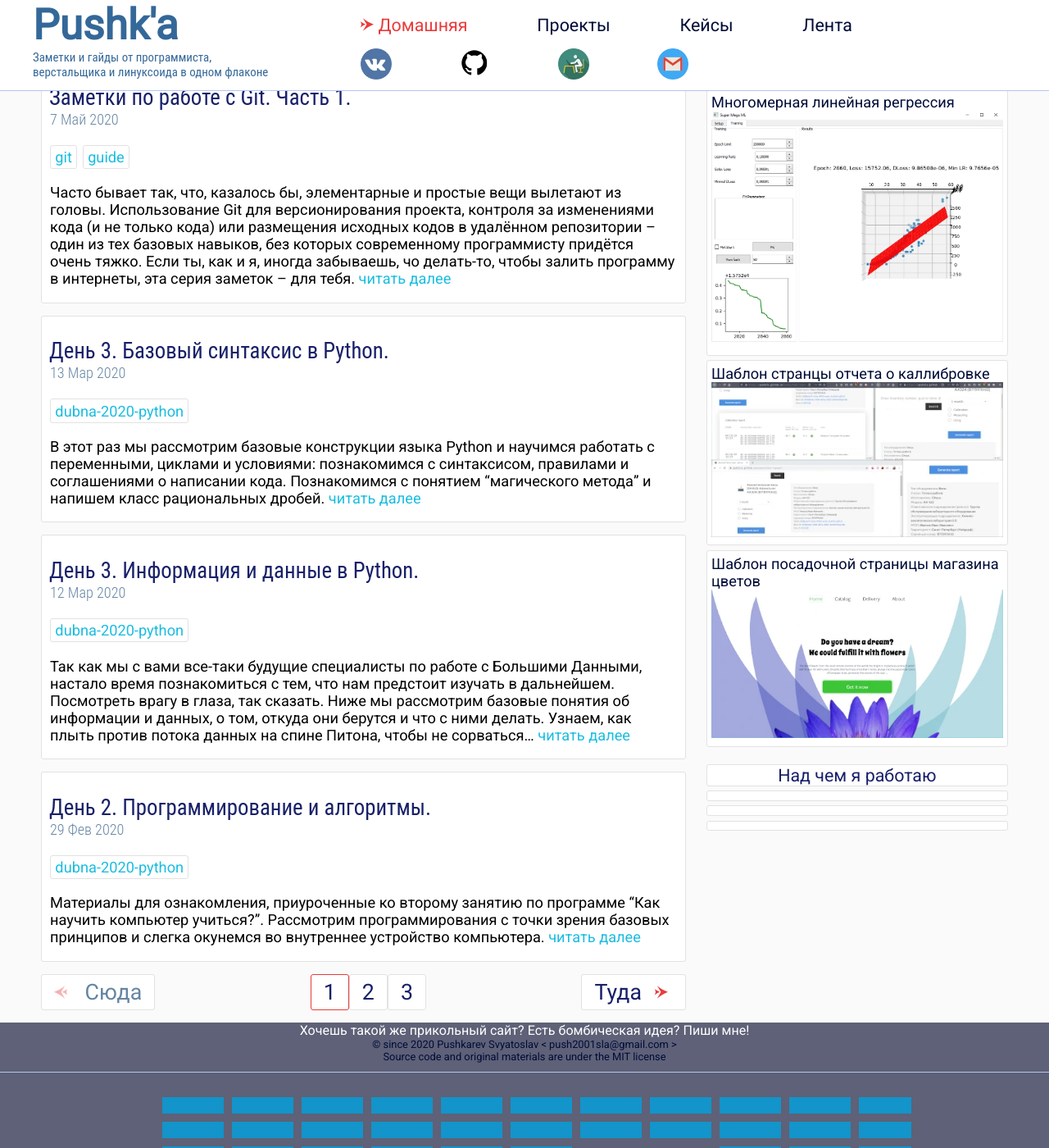
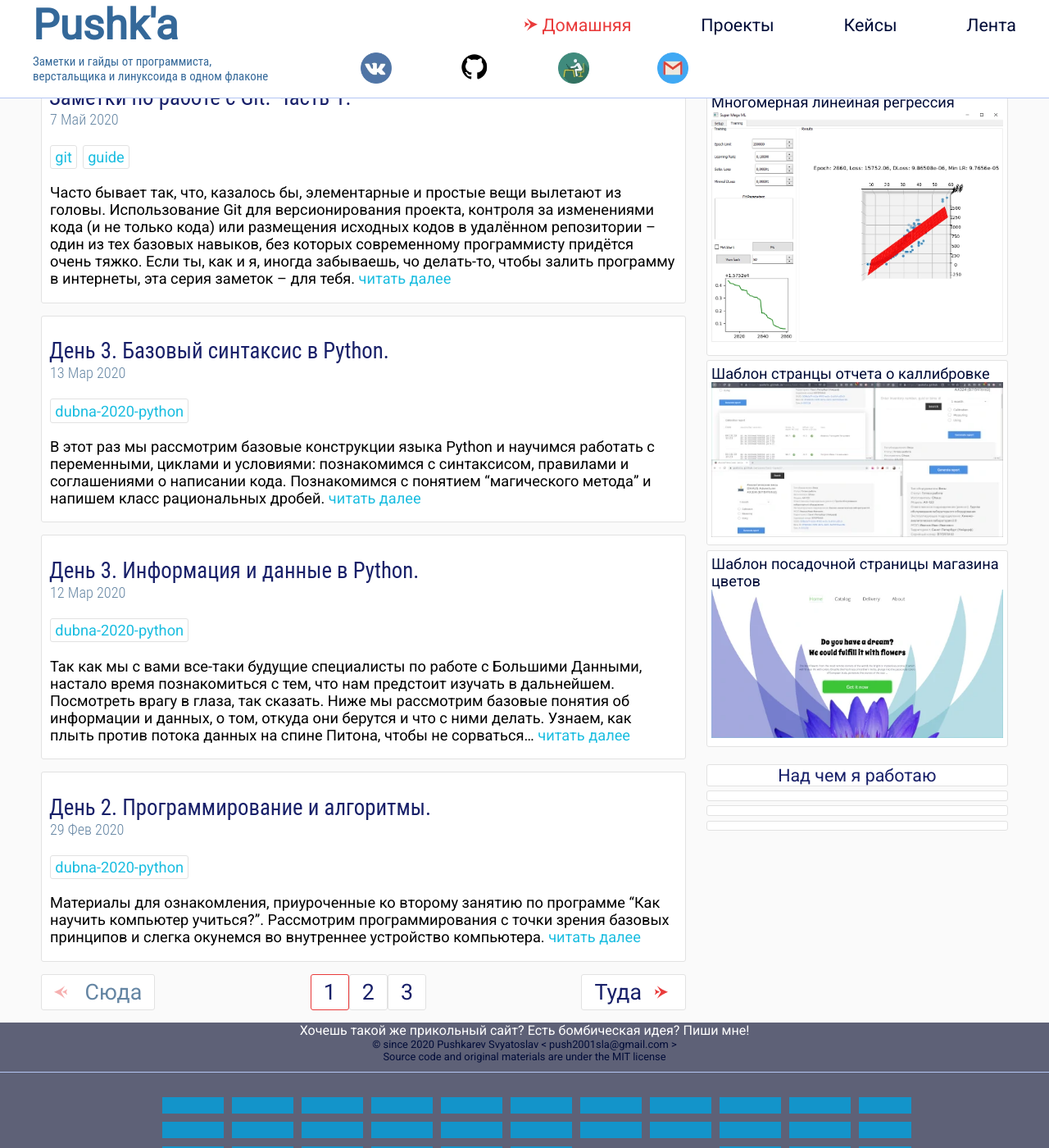
Before and after one commit to slavakievsky/slavakievsky.github.io, a Jekyll site: the page built from index.html, in a window 1280 px wide and 1400 px high. Shown: the whole window at 82% size. Built offline with Jekyll 4.4.1, drawn with Linux system fonts in a browser that asks for light colours; the list of posts is cut into pages by our own code.

Commit message:
(Fix) minor fixes...

```diff
--- a/_sass/footer.sass
+++ b/_sass/footer.sass
@@ -23,5 +23,8 @@
     visibility: hidden
 
 @media (hover: none) and (pointer: coarse)
+  .footer
+    &__head
+      border: none
   .footer__game .game__canvas
     visibility: hidden
--- a/_sass/header.sass
+++ b/_sass/header.sass
@@ -1,6 +1,6 @@
-$header__height: 50px
+$header__height: 55px
 $header__height_touch: 6rem
-$header__height_pulldown: 61px
+$header__height_pulldown: 65px
 $header__z: 100
 $header__z_pulldown: 99
 
@@ -33,7 +33,7 @@ $header__z_pulldown: 99
   h1
     grid-column: 1/1
   &__nav
-    grid-column: 3/6
+    grid-column: 4/7
     display: flex
     justify-content: space-between
     align-items: center
@@ -60,14 +60,17 @@ $header__z_pulldown: 99
       width: 38px
       height: 38px
 
+@media screen and (max-width: $breakpoint2)
+  .header
+    &__nav
+      grid-column: 3/7
+
 @media screen and (max-width: $breakpoint3)
   .header__container
     padding: 0 1rem
   .header_pulldown
     h2
       font-size: 1.2rem
-  .header__nav
-    grid-column: 3/7
   .header__socials
     grid-column: 4/7
     img
@@ -77,7 +80,7 @@ $header__z_pulldown: 99
 @media (hover: none) and (pointer: coarse)
   .header
     height: $header__height_touch
-    border-bottom: 1px solid $border__color_skyblue
+    border-bottom: 2px solid $border__color_skyblue
     &_pulldown
       visibility: hidden
     &__socials
```
